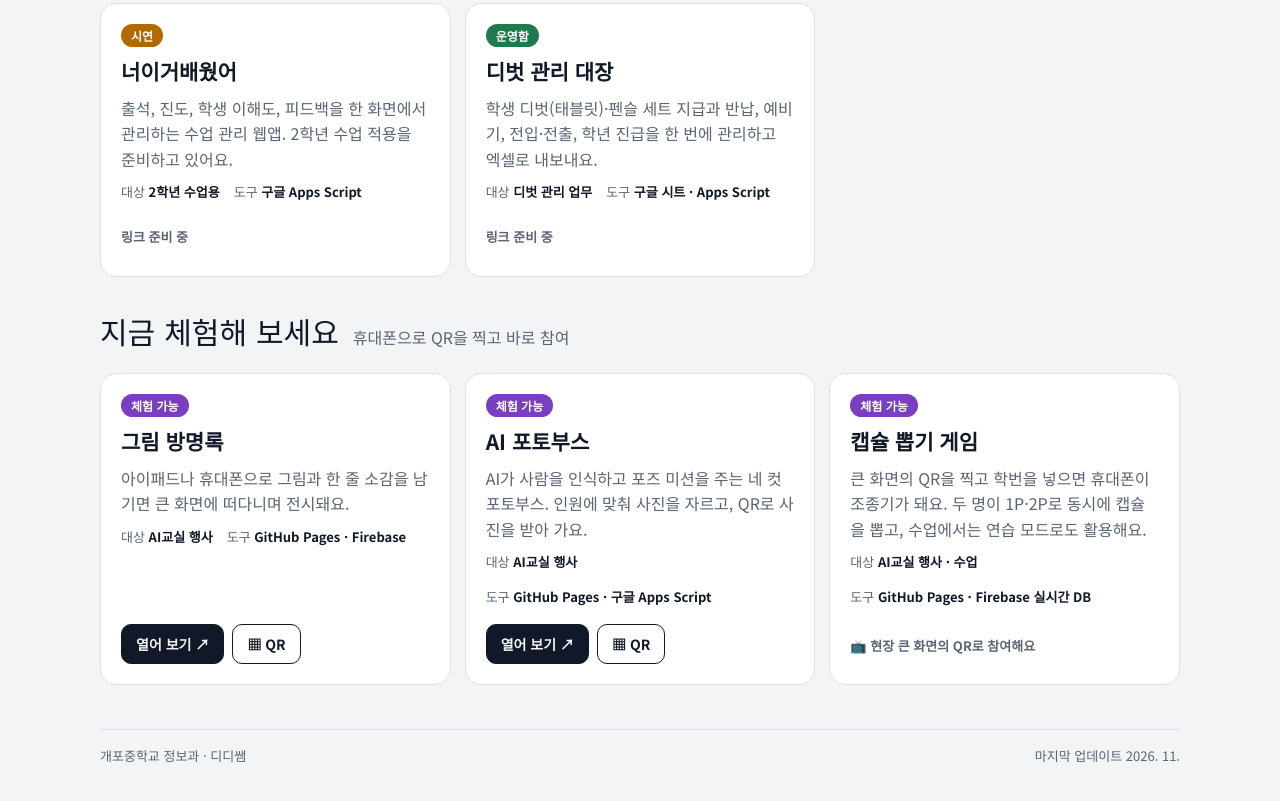
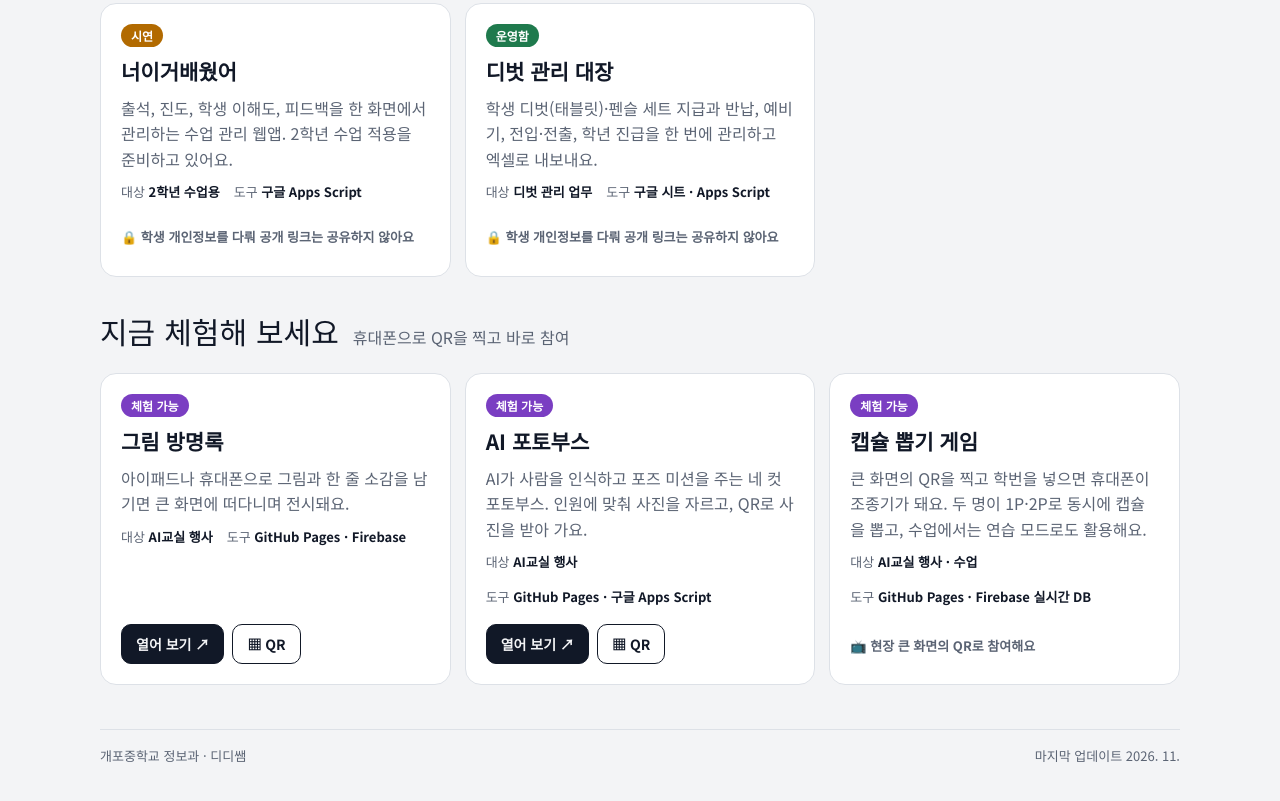
Before and after one commit to imsjdino-collab/ai-archive, a plain HTML site: page index.html in a window 1280 px wide. Shown: the part 3594-4395 px from the top of the page. Drawn offline with Linux system fonts and the light colour scheme.

Commit message:
업무 도구 링크 안내를 개인정보 문구로 변경
Co-Authored-By: Claude Opus 5.5 <noreply@anthropic.com>
Claude-Session: https://claude.ai/code/session_01REummEqqkjFPvNrLDjm2KW

```diff
--- a/index.html
+++ b/index.html
@@ -384,7 +384,7 @@ function cardHtml(o){
     <span class="pill ${cls}" style="${o.zone==="play"?"background:var(--ai)":""}">${label}</span>
     <h3>${esc(o.title)}</h3><p>${esc(o.desc)}</p>
     <div class="meta"><span>대상 <b>${esc(o.target)}</b></span><span>도구 <b>${esc(o.tools)}</b></span></div>
-    <div class="actions">${o.liveOnly?`<span class="soon">📺 ${esc(o.liveOnly)}</span>`:o.url?`<a class="btn" href="${esc(o.url)}" target="_blank" rel="noopener">열어 보기 ↗</a><button class="btn line" type="button" data-qr="${LINKS.push([o.title,o.url])-1}">▦ QR</button>`:`<span class="soon">링크 준비 중</span>`}</div>
+    <div class="actions">${o.liveOnly?`<span class="soon">📺 ${esc(o.liveOnly)}</span>`:o.url?`<a class="btn" href="${esc(o.url)}" target="_blank" rel="noopener">열어 보기 ↗</a><button class="btn line" type="button" data-qr="${LINKS.push([o.title,o.url])-1}">▦ QR</button>`:`<span class="soon">🔒 학생 개인정보를 다뤄 공개 링크는 공유하지 않아요</span>`}</div>
   </article>`;
 }
 function render(){
```
